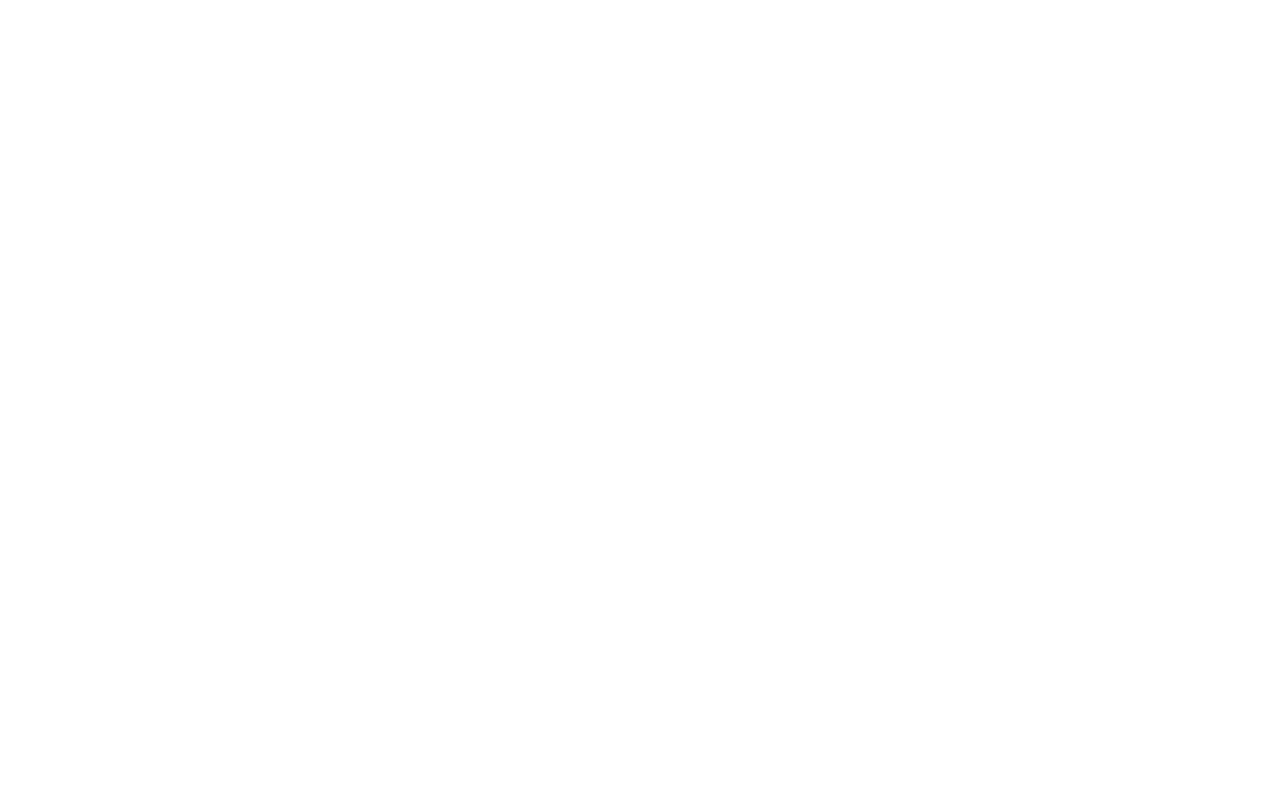
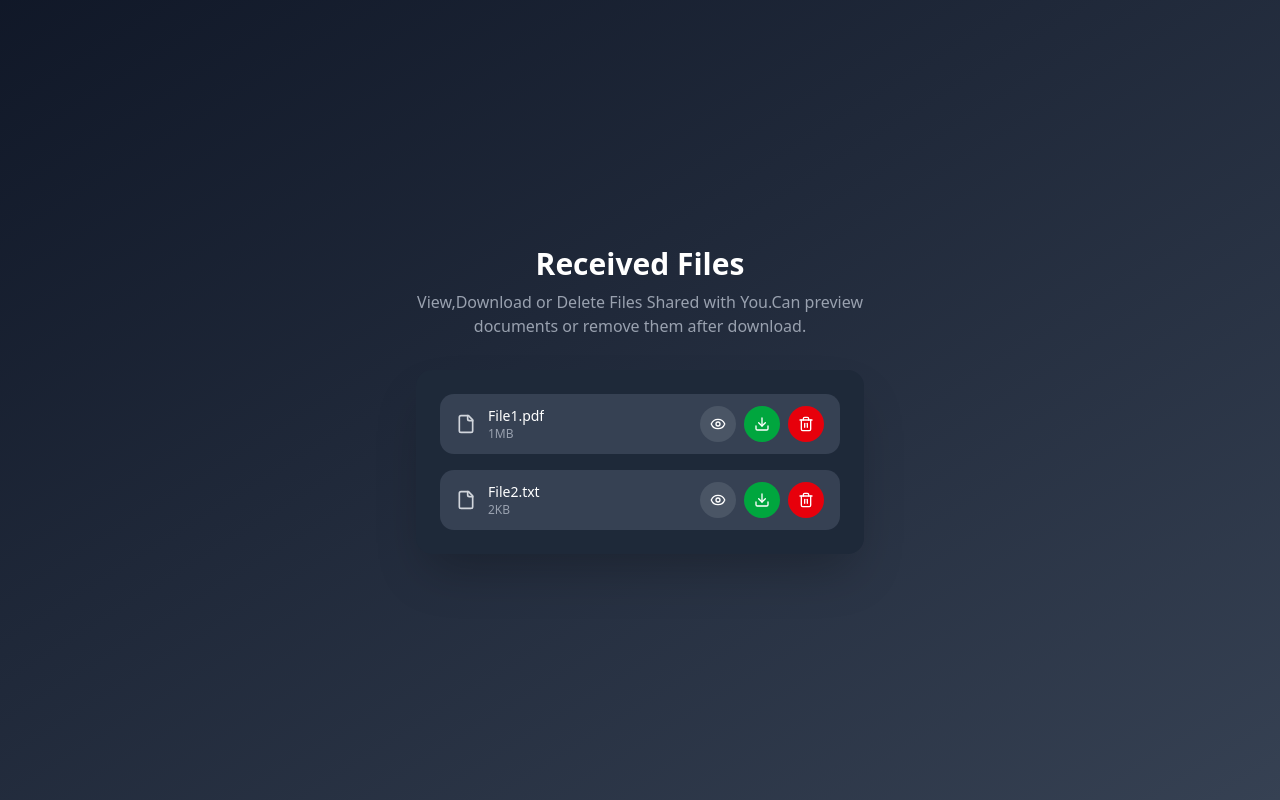
Before and after one commit to rohits-web03/cryptodrop, a React (Vite) app in the folder web/: page /share/receive in a window 1280 px wide. Before the commit this address had no page. Built offline with nearby package versions, Linux system fonts and the light colour scheme.

Commit message:
Add FileUpload and FileReceive Components in the Frontend

```diff
--- a/web/src/App.tsx
+++ b/web/src/App.tsx
@@ -1,6 +1,10 @@
 import Login from "./components/Login"
 import Register from "./components/Register"
 import FileUpload from "./components/FileUpload";
+import FileReceive from "./components/FileReceive";
+
+
+
 import { BrowserRouter,Routes,Route,Navigate } from "react-router-dom";
 function App() {
   return (
@@ -10,6 +14,7 @@
         <Route path="/login" element={<Login/>}/>
         <Route path="/register" element={<Register/>}/>
         <Route path="/share/send" element={<FileUpload/>}/>
+        <Route path="/share/receive" element={<FileReceive />} />
       </Routes>
 
 
--- /dev/null
+++ b/web/src/components/FileReceive.tsx
@@ -0,0 +1,85 @@
+import { useState } from "react";
+import { Download, Eye, File, Trash2 } from "lucide-react";
+import { Button } from "./ui/button";
+
+const FileReceive: React.FC = () => {
+  const [receivedFiles, setreceivedFiles] = useState([
+    { name: "File1.pdf", size: "1MB" },
+    { name: "File2.txt", size: "2KB" },
+  ]);
+  const handleDownload = (fileName: string) => {
+    alert(`Downloading ${fileName}...`);
+  };
+  const handlePreview = (fileName: string) => {
+    alert(`Previewing ${fileName}...`);
+  };
+  const handleRemove = (index: number) => {
+    setreceivedFiles((prev) => prev.filter((_, i) => i !== index));
+  };
+  return (
+    <div className="flex flex-col items-center justify-center min-h-screen bg-gradient-to-br from-gray-900 to-gray-700 text-gray-200 px-4">
+      <header className="mb-8 text-center">
+        <h1 className="text-3xl font-bold mb-2 text-white">Received Files</h1>
+        <p className="text-gray-400 max-w-md mx-auto">
+          View,Download or Delete Files Shared with You.Can preview documents or
+          remove them after download.
+        </p>
+      </header>
+
+      <div className="bg-gray-800 p-6 rounded-2xl shadow-2xl w-full max-w-md text-center">
+        {receivedFiles.length === 0 ? (
+          <p className="text-gray-400 italic">No Files Received Yet.</p>
+        ) : (
+          <div className="space-y-4">
+            {receivedFiles.map((file, index) => (
+              <div
+                key={index}
+                className="flex items-center justify-between bg-gray-700 rounded-xl px-4 py-3"
+              >
+                <div className="flex items-center space-x-3">
+                  <File className="text-gray-300" size={20} />
+                  <div className="text-left">
+                    <p className="text-white text-sm font-medium truncate">
+                      {file.name}
+                    </p>
+                    <p className="text-xs text-gray-400">{file.size}</p>
+                  </div>
+                </div>
+                <div className="flex items-center gap-2">
+                  <Button
+                    variant="ghost"
+                    size="icon"
+                    className="bg-gray-600 hover:bg-gray-500 rounded-full cursor-pointer"
+                    onClick={() => handlePreview(file.name)}
+                    title="Preview"
+                  >
+                    <Eye className="text-white" size={18} />
+                  </Button>
+                  <Button
+                    variant="ghost"
+                    size="icon"
+                    className="bg-green-600 hover:bg-green-500 rounded-full cursor-pointer"
+                    onClick={() => handleDownload(file.name)}
+                    title="Download"
+                  >
+                    <Download className="text-white" size={18} />
+                  </Button>
+                  <Button
+                    variant="ghost"
+                    size="icon"
+                    className="bg-red-600 hover:bg-red-500 rounded-full cursor-pointer"
+                    onClick={() => handleRemove(index)}
+                    title="Delete"
+                  >
+                    <Trash2 className="text-white" size={18} />
+                  </Button>
+                </div>
+              </div>
+            ))}
+          </div>
+        )}
+      </div>
+    </div>
+  );
+};
+export default FileReceive;
--- /dev/null
+++ b/web/src/components/FileUpload.tsx
@@ -0,0 +1,92 @@
+import { useState } from "react";
+import { Upload, Trash2 } from "lucide-react";
+import { Button } from "./ui/button";
+
+const FileUpload: React.FC = () => {
+  const [files, setFiles] = useState<File[]>([]);
+
+  const handleFile = (e: React.ChangeEvent<HTMLInputElement>) => {
+    const selectedFiles = Array.from(e.target.files || []);
+    if (selectedFiles.length > 0) {
+      setFiles((prevFiles)=>{
+        const newFiles=selectedFiles.filter((file)=> !prevFiles.some((f)=> f.name === file.name && f.size === file.size));
+        return [...prevFiles,...newFiles]
+      });
+    }
+    e.target.value = "";
+  };
+
+  const handleRemove = (index: number) => {
+    setFiles((prevFiles) => prevFiles.filter((_, i) => i !== index));
+  };
+  return (
+    <div className="flex flex-col items-center justify-center min-h-screen bg-gradient-to-br from-gray-900 to-gray-700">
+      <header className="mb-8 text-center">
+        <h1 className="text-3xl font-bold mb-2 text-white">Upload The Files</h1>
+        <p className="text-gray-400 max-w-md mx-auto">
+          Easily upload and manage your files. You can select multiple files or
+          remove them anytime before uploading.
+        </p>
+      </header>
+
+      <div className="bg-gray-800 p-6 rounded-2xl shadow-2xl w-96 text-center">
+        <label
+            htmlFor="upload"
+            className="flex flex-col items-center justify-center border-2 border-dashed border-gray-500 rounded-xl py-10 cursor-pointer hover:bg-gray-700 transition">
+
+
+            <Upload className="text-gray-300 mb-3" size={40} />
+            <p className="text-gray-200 font-medium">Upload Files</p>
+            <input
+              id="upload"
+              type="file"
+              multiple
+              className="hidden"
+              onChange={handleFile}
+            />
+          </label>
+          <div className="flex items-center justify-center my-4">
+            <div className="h-[1px] w-20 bg-gray-600"></div>
+            <span className="mx-3 text-gray-400 text-sm">or</span>
+            <div className="h-[1px] w-20 bg-gray-600"></div>
+          </div>
+
+          <div className="mb-4">
+            <label htmlFor="select-files" className="flex items-center justify-center gap-2 bg-gray-600 hover:bg-gray-500 text-white py-2 px-4 rounded-full cursor-pointer transition">
+              <Upload className="text-white" size={20}/>
+              Select Files
+            </label>
+            <input id="select-files" type="file" multiple className="hidden" onChange={handleFile}/>
+          </div>
+
+         {files.length>0 && (
+          <div className="space-y-3 mt-4">
+            {files.map((file, index) => (
+              <div
+                key={index}
+                className="flex items-center justify-between bg-gray-700 rounded-full px-4 py-3"
+              >
+                <span className="text-white truncate text-sm">{file.name}</span>
+                <Button
+                  variant="ghost"
+                  size="icon"
+                  className="bg-gray-600 hover:bg-gray-500 rounded-full"
+                  onClick={() => handleRemove(index)}
+                >
+                  <Trash2 className="text-white" size={20} />
+                </Button>
+              </div>
+            ))}
+            <Button
+              onClick={() => setFiles([])}
+              className="w-full bg-gray-500 hover:bg-gray-400 text-white rounded-full mt-3"
+            >
+              Clear All
+            </Button>
+          </div>
+        )}
+      </div>
+    </div>
+  );
+};
+export default FileUpload;
```
